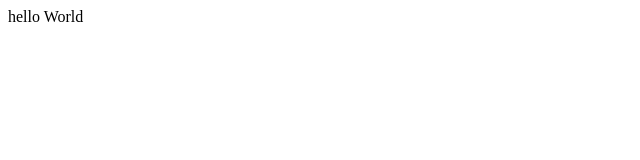
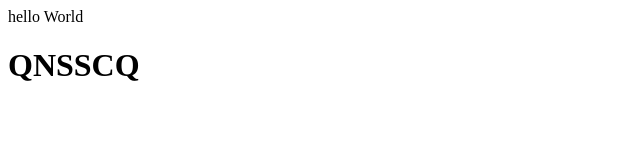
Before and after one commit to aku258/CRCE.github.io, a plain HTML site: page index.html in a window 1280 px wide. Shown: the whole page, without its empty margins (0-640 px from the left). Drawn offline with Linux system fonts and the light colour scheme.

Commit message:
first commit

```diff
--- a/index.html
+++ b/index.html
@@ -1 +1,2 @@
 hello World
+<h1>QNSSCQ</h1>
```
